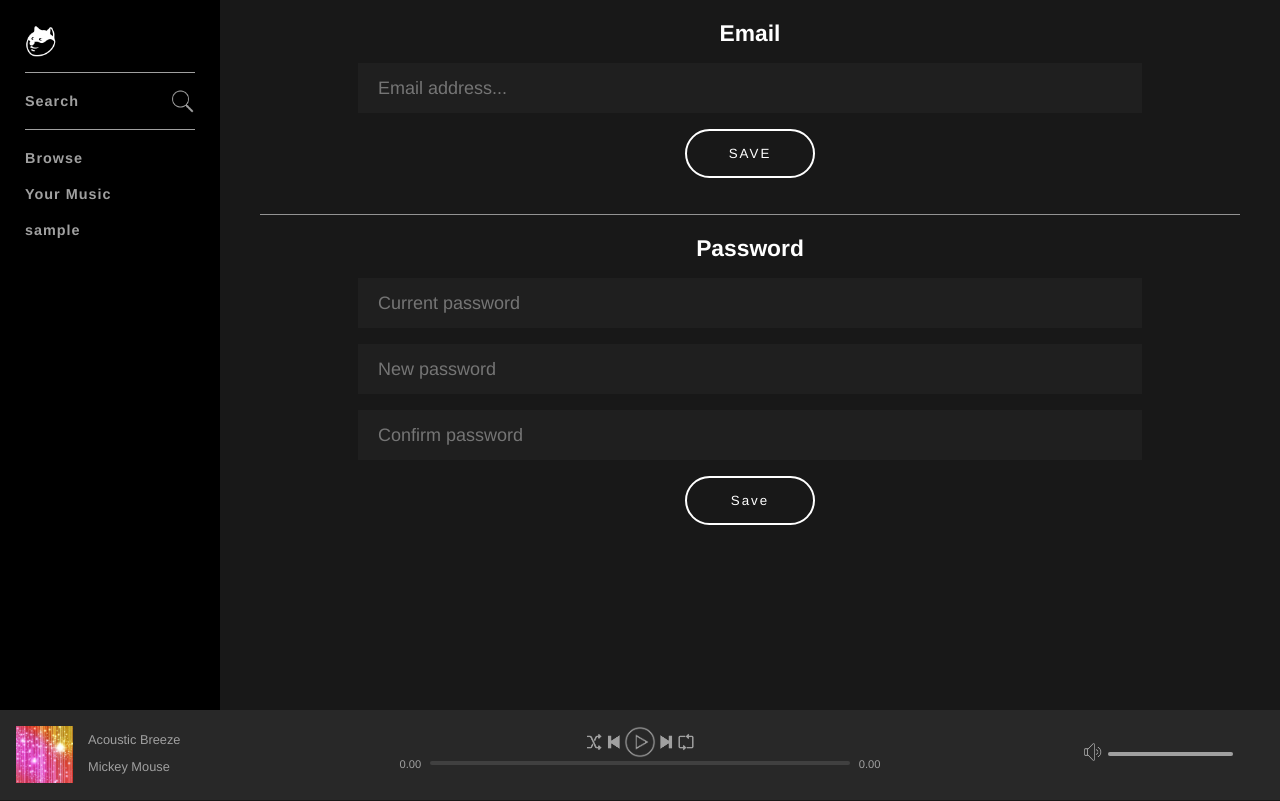
After one commit to v-aivaras/musicify, a PHP site: page /updateDetails.php in a window 1280 px wide. The commit adds this page. Shown: the top 801 px of the page. Run offline with PHP 8.4, Linux system fonts and the light colour scheme; the visitor is signed in with stand-in values (Sample User, id 1); data comes from the database, SQL or seed files in the repository.

Commit message:
Added update email option

```diff
--- a/assets/css/style.css
+++ b/assets/css/style.css
@@ -545,7 +545,8 @@ Bottom palyer bar styles
 
 .trackListContainer h2,
 .gridViewContainer h2,
-.artistsContainer h2 {
+.artistsContainer h2,
+.userDetails .container h2 {
     text-align: center;
     margin-bottom: 15px;
 }
@@ -642,3 +643,37 @@ Bottom palyer bar styles
     -moz-appearance: none;
     outline: none;
 }
+
+.userInfo h1 {
+    text-align: center;
+    margin-bottom: 20px;
+}
+
+.userDetails {
+    padding: 20px;
+}
+
+.userdetails .container input[type="text"],
+.userdetails .container input[type="password"] {
+    display: block;
+    margin: 16px auto;
+    height: 50px;
+    width: 80%;
+    background-color: #1f1f1f;
+    border: none;
+    font-size: 18px;
+    font-weight: 300;
+    padding: 0 20px;
+}
+
+.userdetails .container .button {
+    display: block;
+    margin: 16px auto;
+}
+
+.userDetails .container .message {
+    display: block;
+    color: #2ebd59;
+    font-weight: 300;
+    margin-left: 11%;
+}
--- a/assets/js/script.js
+++ b/assets/js/script.js
@@ -116,3 +116,17 @@ function showOptionsMenu(button) {
 
     menu.css({"top": top + "px", "left": left - menuWidth + "px", "display": "inline"});
 }
+
+function updateEmail(emailClass) {
+	let emailValue = $("." + emailClass).val();
+	$.post("includes/handlers/ajax/updateEmail.php", { email: emailValue, username: userLoggedIn})
+	.done(function(response) {
+		$("." + emailClass).nextAll(".message").text(response);
+	})
+}
+
+function logout() {
+    $.post("includes/handlers/ajax/logout.php", function() {
+        location.reload();
+    });
+}
--- a/includes/classes/User.php
+++ b/includes/classes/User.php
@@ -12,5 +12,22 @@
         public function getUsername() {
             return $this->username;
         }
+
+        public function getName() {
+            $query = $this->con->prepare("SELECT concat(firstName, ' ', lastName)
+                    as 'name' FROM musicify_users WHERE username=:username");
+            $query->bindParam(":username", $this->username);
+            $query->execute();
+            $row = $query->fetch(PDO::FETCH_ASSOC);
+            return $row['name'];
+        }
+
+        public function getEmail() {
+            $query = $this->con->prepare("SELECT email FROM musicify_users WHERE username=:username");
+            $query->bindParam(":username", $this->username);
+            $query->execute();
+            $row = $query->fetch(PDO::FETCH_ASSOC);
+            return $row['email'];
+        }
     }
 ?>
--- /dev/null
+++ b/includes/handlers/ajax/logout.php
@@ -0,0 +1,4 @@
+<?php
+    session_start();
+    session_destroy();
+?>
--- /dev/null
+++ b/updateDetails.php
@@ -0,0 +1,23 @@
+<?php
+    require_once("includes/includedFiles.php");
+?>
+
+<div class="userDetails">
+
+	<div class="container borderBottom">
+		<h2>Email</h2>
+		<input type="text" class="email" name="email" placeholder="Email address..." value="<?= $userLoggedIn->getEmail(); ?>">
+		<span class="message"></span>
+		<button class="button" onclick="updateEmail('email')">SAVE</button>
+	</div>
+
+	<div class="container">
+		<h2>Password</h2>
+		<input type="password" class="oldPassword" name="oldPassword" placeholder="Current password">
+		<input type="password" class="newPassword1" name="newPassword1" placeholder="New password">
+		<input type="password" class="newPassword2" name="newPassword2" placeholder="Confirm password">
+		<span class="message"></span>
+		<button class="button" onclick="updatePassword('oldPassword', 'newPassword1', 'newPassword2')">Save</button>
+	</div>
+
+</div>
```
Also changed, not shown: includes/handlers/ajax/updateEmail.php (added, +39 -0 lines), profile.php (added, +15 -0 lines).
